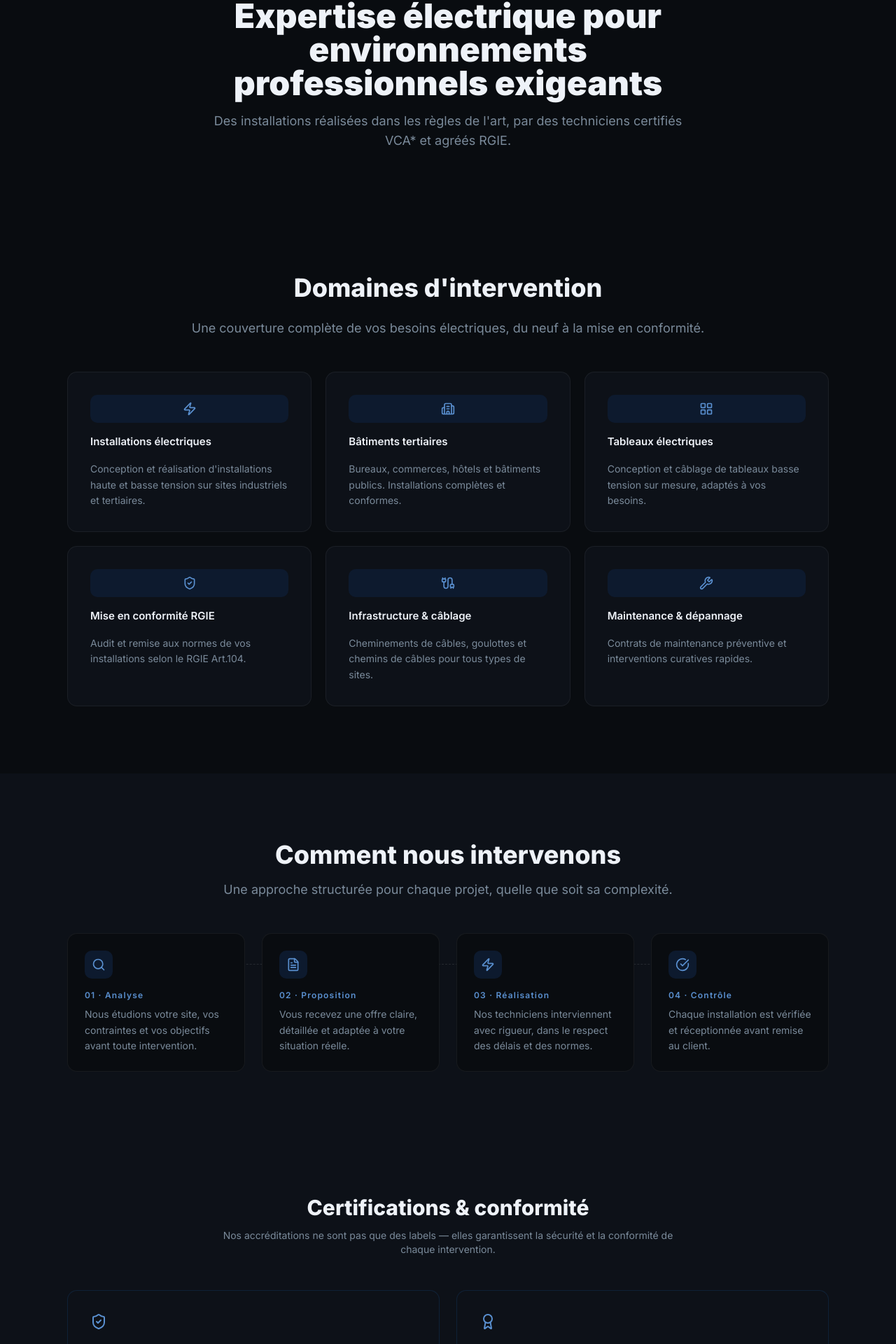
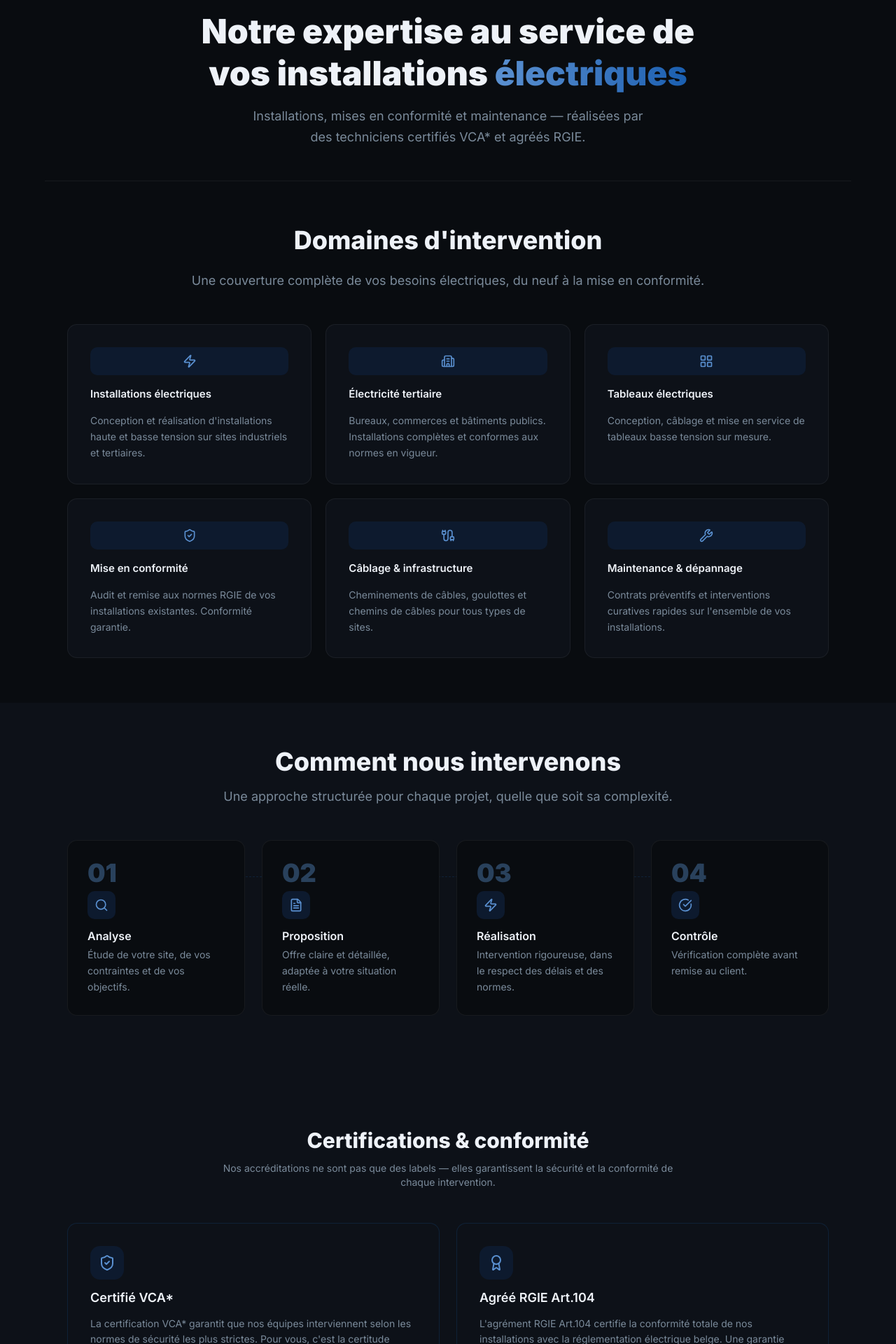
Before and after one commit to Mathrom260/websiteluclion, a Next.js app: page /expertise in a window 1280 px wide. Shown: the part 161-2081 px from the top of the page at 70% size. Built offline with nearby package versions, Linux system fonts and the light colour scheme.

Commit message:
feat: page expertise finalisée + méthode + certifications + espacements

```diff
--- a/app/expertise/page.tsx
+++ b/app/expertise/page.tsx
@@ -11,14 +11,14 @@ const certifications = [
     icon: ShieldCheck,
     title: 'Certifié VCA*',
     description:
-      "Le label VCA* atteste que nos techniciens interviennent selon les normes de sécurité les plus strictes. Une exigence maintenue en continu depuis 2011, pour protéger vos équipes et vos installations.",
+      "La certification VCA* garantit que nos équipes interviennent selon les normes de sécurité les plus strictes. Pour vous, c'est la certitude d'une intervention sans risque, sur tout type de site.",
   },
   {
     id: 'rgie',
     icon: Award,
     title: 'Agréé RGIE Art.104',
     description:
-      "Notre agrément RGIE Art.104 garantit que toutes nos installations respectent le Règlement Général des Installations Électriques belge. Une obligation légale que nous traitons comme un standard minimal.",
+      "L'agrément RGIE Art.104 certifie la conformité totale de nos installations avec la réglementation électrique belge. Une garantie légale et technique sur chaque chantier.",
   },
 ];
 
@@ -28,17 +28,26 @@ export default function ExpertisePage() {
       <NavBar />
 
       {/* Header de page */}
-      <section className="bg-[#090c10] px-6 py-20 text-center md:px-8">
+      <section className="bg-[#090c10] px-6 pt-24 pb-12 text-center md:px-8">
         <div className="mx-auto w-full max-w-3xl">
-          <h1 className="mx-auto max-w-3xl text-4xl font-black text-[#eef2f8] md:text-5xl">
-            Expertise électrique pour environnements professionnels exigeants
+          <h1 className="text-4xl font-black leading-tight text-center text-[#eef2f8] md:text-5xl">
+            <span className="block">Notre expertise au service de</span>
+            <span className="block">
+              vos installations{' '}
+              <span className="bg-linear-to-r from-[#5a90d0] to-[#1a5fb0] bg-clip-text text-transparent">
+                électriques
+              </span>
+            </span>
           </h1>
-          <p className="mx-auto mt-4 max-w-2xl text-lg text-[#7a8a9a]">
-            Des installations réalisées dans les règles de l&apos;art, par des
-            techniciens certifiés VCA* et agréés RGIE.
+          <p className="mx-auto mt-4 max-w-xl text-base leading-relaxed text-[#7a8a9a] md:text-lg">
+            Installations, mises en conformité et maintenance — réalisées par
+            des techniciens certifiés VCA* et agréés RGIE.
           </p>
         </div>
       </section>
+
+      {/* Séparateur */}
+      <div className="mx-auto max-w-6xl border-b border-white/6" />
 
       {/* Cards expertise */}
       <Expertise />
@@ -47,7 +56,7 @@ export default function ExpertisePage() {
       <Methode />
 
       {/* Certifications */}
-      <section className="bg-[#0d1118] py-20">
+      <section className="bg-[#0d1118] pt-24 pb-24">
         <div className="mx-auto w-full max-w-6xl px-6 md:px-8">
           <div className="mb-12 space-y-3 text-center">
             <h2 className="text-2xl font-extrabold text-[#eef2f8] sm:text-3xl">
@@ -62,11 +71,13 @@ export default function ExpertisePage() {
             {certifications.map(({ id, icon: Icon, title, description }) => (
               <div
                 key={id}
-                className="rounded-xl border border-[#1a5fb0]/20 bg-[#0d1118] p-8 transition-colors duration-200 hover:border-[#1a5fb0]/40"
+                className="flex flex-col gap-3 rounded-xl border border-[#1a5fb0]/20 bg-[#0d1118] p-8 transition-colors duration-200 hover:border-[#1a5fb0]/40"
               >
-                <Icon className="h-6 w-6 text-[#5a90d0]" />
-                <p className="mt-4 text-lg font-semibold text-[#eef2f8]">{title}</p>
-                <p className="mt-2 text-sm leading-relaxed text-[#7a8a9a]">
+                <div className="flex h-12 w-12 items-center justify-center rounded-xl bg-[#0d1a2e]">
+                  <Icon className="h-6 w-6 text-[#5a90d0]" />
+                </div>
+                <p className="text-lg font-semibold text-[#eef2f8]">{title}</p>
+                <p className="text-sm leading-relaxed text-[#7a8a9a]">
                   {description}
                 </p>
               </div>
@@ -79,11 +90,11 @@ export default function ExpertisePage() {
       <section className="bg-[#090c10] py-24 text-center">
         <div className="mx-auto w-full max-w-2xl px-6 md:px-8">
           <h2 className="mx-auto max-w-2xl text-3xl font-black text-[#eef2f8] md:text-4xl">
-            Vous avez un projet électrique à réaliser ?
+            Un projet électrique à réaliser ?
           </h2>
           <p className="mx-auto mt-4 mb-8 max-w-xl text-base text-[#7a8a9a]">
-            Décrivez-nous votre besoin. Nous analysons votre situation et
-            revenons vers vous rapidement avec une proposition claire.
+            Contactez-nous. Nous analysons votre besoin et revenons vers vous
+            avec une proposition claire et adaptée.
           </p>
           <Link
             href="/contact"
--- a/components/Expertise.tsx
+++ b/components/Expertise.tsx
@@ -28,30 +28,30 @@ const expertiseItems: ExpertiseCard[] = [
       "Conception et réalisation d'installations haute et basse tension sur sites industriels et tertiaires.",
   },
   {
-    id: 'batiments-tertiaires',
+    id: 'electricite-tertiaire',
     icon: Building2,
-    title: 'Bâtiments tertiaires',
+    title: 'Électricité tertiaire',
     description:
-      'Bureaux, commerces, hôtels et bâtiments publics. Installations complètes et conformes.',
+      'Bureaux, commerces et bâtiments publics. Installations complètes et conformes aux normes en vigueur.',
   },
   {
     id: 'tableaux-electriques',
     icon: LayoutGrid,
     title: 'Tableaux électriques',
     description:
-      'Conception et câblage de tableaux basse tension sur mesure, adaptés à vos besoins.',
+      'Conception, câblage et mise en service de tableaux basse tension sur mesure.',
   },
   {
-    id: 'mise-conformite-rgie',
+    id: 'mise-conformite',
     icon: ShieldCheck,
-    title: 'Mise en conformité RGIE',
+    title: 'Mise en conformité',
     description:
-      'Audit et remise aux normes de vos installations selon le RGIE Art.104.',
+      'Audit et remise aux normes RGIE de vos installations existantes. Conformité garantie.',
   },
   {
-    id: 'infrastructure-cablage',
+    id: 'cablage-infrastructure',
     icon: Cable,
-    title: 'Infrastructure & câblage',
+    title: 'Câblage & infrastructure',
     description:
       'Cheminements de câbles, goulottes et chemins de câbles pour tous types de sites.',
   },
@@ -60,7 +60,7 @@ const expertiseItems: ExpertiseCard[] = [
     icon: Wrench,
     title: 'Maintenance & dépannage',
     description:
-      'Contrats de maintenance préventive et interventions curatives rapides.',
+      "Contrats préventifs et interventions curatives rapides sur l'ensemble de vos installations.",
   },
 ];
 
@@ -78,7 +78,7 @@ const cardVariants = {
   visible: {
     opacity: 1,
     y: 0,
-    transition: { duration: 0.45, ease: 'easeOut' },
+    transition: { duration: 0.45, ease: [0.25, 0.1, 0.25, 1] as const },
   },
 };
 
@@ -86,7 +86,7 @@ export function Expertise() {
   return (
     <section
       id="expertise"
-      className="bg-[#090c10] py-24 text-[#eef2f8]"
+      className="bg-[#090c10] pt-16 pb-16 text-[#eef2f8]"
     >
       <div className="mx-auto w-full max-w-6xl px-6 md:px-8">
         <div className="space-y-6 text-center">
--- a/components/Methode.tsx
+++ b/components/Methode.tsx
@@ -9,32 +9,28 @@ const steps = [
     num: '01',
     icon: Search,
     title: 'Analyse',
-    description:
-      'Nous étudions votre site, vos contraintes et vos objectifs avant toute intervention.',
+    description: 'Étude de votre site, de vos contraintes et de vos objectifs.',
   },
   {
     id: 'proposition',
     num: '02',
     icon: FileText,
     title: 'Proposition',
-    description:
-      'Vous recevez une offre claire, détaillée et adaptée à votre situation réelle.',
+    description: 'Offre claire et détaillée, adaptée à votre situation réelle.',
   },
   {
     id: 'realisation',
     num: '03',
     icon: Zap,
     title: 'Réalisation',
-    description:
-      'Nos techniciens interviennent avec rigueur, dans le respect des délais et des normes.',
+    description: "Intervention rigoureuse, dans le respect des délais et des normes.",
   },
   {
     id: 'controle',
     num: '04',
     icon: CheckCircle,
     title: 'Contrôle',
-    description:
-      'Chaque installation est vérifiée et réceptionnée avant remise au client.',
+    description: 'Vérification complète avant remise au client.',
   },
 ];
 
@@ -45,12 +41,12 @@ const parentVariants = {
 
 const itemVariants = {
   hidden: { opacity: 0, y: 20 },
-  visible: { opacity: 1, y: 0, transition: { duration: 0.45, ease: 'easeOut' } },
+  visible: { opacity: 1, y: 0, transition: { duration: 0.45, ease: [0.25, 0.1, 0.25, 1] as const } },
 };
 
 export function Methode() {
   return (
-    <section className="bg-[#0d1118] py-24 text-[#eef2f8]">
+    <section className="bg-[#0d1118] py-16 text-[#eef2f8]">
       <div className="mx-auto w-full max-w-6xl px-6 md:px-8">
         <div className="mb-12 space-y-4 text-center">
           <h2 className="text-3xl font-extrabold sm:text-4xl">
@@ -62,40 +58,41 @@ export function Methode() {
           </p>
         </div>
 
+        <div className="relative">
+          {/* Connecteur horizontal desktop */}
+          <div
+            aria-hidden
+            className="absolute top-13 left-[calc(12.5%+24px)] right-[calc(12.5%+24px)] hidden border-t border-dashed border-[#1a5fb0]/20 lg:block"
+          />
+
           <motion.div
             initial="hidden"
             whileInView="visible"
             viewport={{ once: true, amount: 0.2 }}
             variants={parentVariants}
-          className="relative grid grid-cols-1 gap-6 md:grid-cols-2 lg:grid-cols-4"
+            className="grid grid-cols-1 gap-6 md:grid-cols-2 lg:grid-cols-4"
           >
-          {/* Connecteur horizontal desktop */}
-          <div
-            aria-hidden
-            className="absolute top-11 left-[calc(12.5%+20px)] right-[calc(12.5%+20px)] hidden border-t border-dashed border-white/10 lg:block"
-          />
-
             {steps.map(({ id, num, icon: Icon, title, description }) => (
               <motion.div
                 key={id}
                 variants={itemVariants}
-              className="relative flex flex-col gap-4 rounded-xl border border-white/6 bg-[#090c10] p-6 transition-all duration-200 hover:border-[#1a5fb0]/30"
+                className="relative flex flex-col rounded-xl border border-white/6 bg-[#090c10] p-7 transition-all duration-200 hover:border-[#1a5fb0]/30 hover:shadow-[0_0_20px_rgba(26,95,176,0.08)]"
               >
-              <div className="flex h-10 w-10 items-center justify-center rounded-lg bg-[#0d1a2e]">
+                <p className="mb-2 text-4xl font-black leading-none text-[#5a90d0]/40">
+                  {num}
+                </p>
+                <div className="mb-3 flex h-10 w-10 items-center justify-center rounded-lg bg-[#0d1a2e]">
                   <Icon className="h-5 w-5 text-[#5a90d0]" />
                 </div>
-              <div>
-                <p className="font-mono text-xs font-semibold tracking-widest text-[#5a90d0]">
-                  {num} · {title}
-                </p>
-                <p className="mt-2 text-sm leading-relaxed text-[#7a8a9a]">
+                <p className="text-base font-semibold text-[#eef2f8]">{title}</p>
+                <p className="mt-1 text-sm leading-relaxed text-[#7a8a9a]">
                   {description}
                 </p>
-              </div>
               </motion.div>
             ))}
           </motion.div>
         </div>
+      </div>
     </section>
   );
 }
```
Lines whose indentation alone changed are shown as unchanged.
